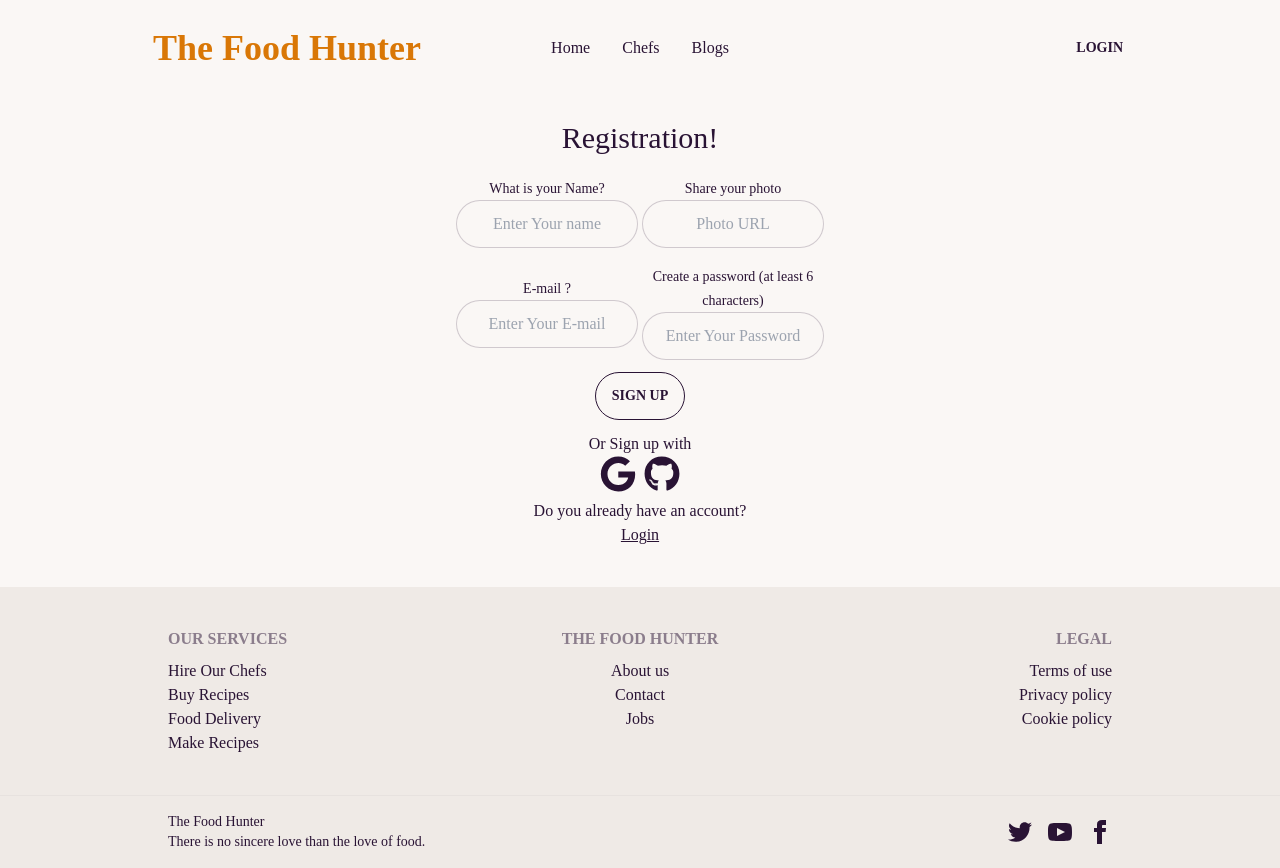
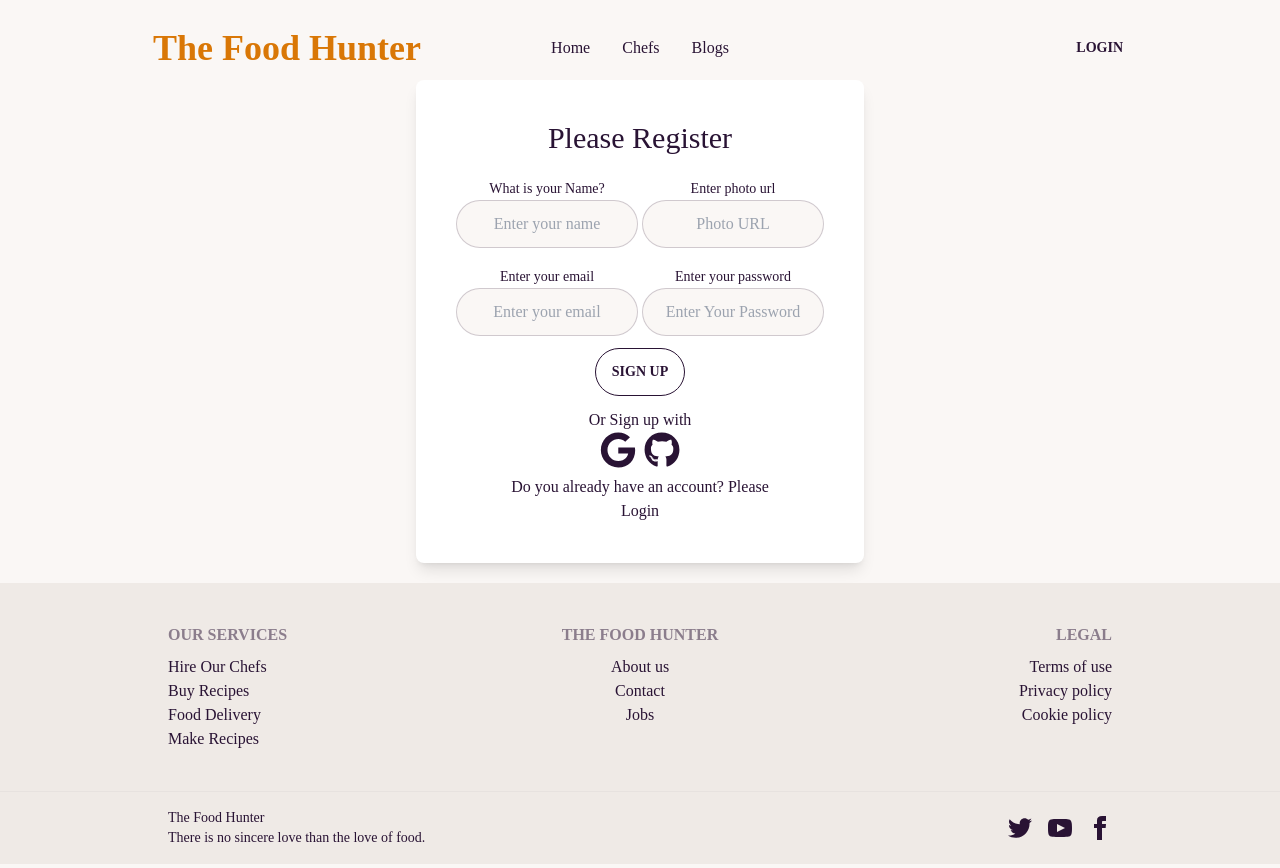
Before and after one commit to Pritamdutta7498/the-food-hunter, a React (Vite) app: page /access/register in a window 1280 px wide. Built offline with nearby package versions, Linux system fonts and the light colour scheme; no server answers; what @react-pdf/renderer would draw is missing.

Commit message:
Registration form is complete

```diff
--- a/src/components/pages/Access/Register.jsx
+++ b/src/components/pages/Access/Register.jsx
@@ -67,24 +67,24 @@ const Register = () => {
   }
   return (
     <div>
-      <div className="text-center mx-auto p-5 md:p-10 form-control w-full max-w-md">
+      <div className="border-3 mb-5 rounded-lg shadow-lg bg-white text-center text-center mx-auto p-5 md:p-10 form-control w-full max-w-md">
         <form onSubmit={handleRegister} className='mb-3'>
-          <h3 className='text-3xl mb-5'>Registration!</h3>
+          <h3 className='text-3xl mb-5'>Please Register</h3>
           <div className='grid grid-cols-2 gap-1 justify-items-center items-center'>
             <div>
               <span className="label-text">What is your Name?</span>
-              <input type="text" placeholder="Enter Your name" name='name' className="input input-bordered w-full max-w-xs text-center mb-3" required />
+              <input type="text" placeholder="Enter your name" name='name' className="input input-bordered w-full max-w-xs text-center mb-3" required />
             </div>
             <div>
-              <span className="label-text">Share your photo</span>
+              <span className="label-text">Enter photo url</span>
               <input type="text" placeholder="Photo URL" name='photoURL' className="input input-bordered w-full max-w-xs text-center mb-3" required />
             </div>
             <div>
-              <span className="label-text">E-mail ?</span>
-              <input type="email" placeholder="Enter Your E-mail" name='email' className="input input-bordered w-full max-w-xs text-center mb-3" required />
+              <span className="label-text">Enter your email</span>
+              <input type="email" placeholder="Enter your email" name='email' className="input input-bordered w-full max-w-xs text-center mb-3" required />
             </div>
             <div>
-              <span className="label-text">Create a password (at least 6 characters) </span>
+              <span className="label-text">Enter your password </span>
               <input type="Password" placeholder="Enter Your Password" name='password' className="input input-bordered w-full max-w-xs text-center mb-3" required />
             </div>
           </div>
@@ -94,11 +94,11 @@ const Register = () => {
                 {
                   errorMessage.slice(0, 9) === 'Firebase:' ? (
                     errorMessage === 'Firebase: Error (auth/email-already-in-use).' ?
-                      <p>Email already used</p> :
+                      <p>Email already in used!</p> :
                       errorMessage === 'Firebase: Error (auth/invalid-email).' ?
-                        <p>Email is not formatted correctly</p> :
+                        <p>Email is not formatted correctly!</p> :
                         errorMessage === 'Firebase: Error (auth/too-many-requests).' ?
-                          <p>Too many attempts, try again later</p> :
+                          <p>Too many attempts, try again later...</p> :
                           <p>'There was an error while trying to create your account. Please try again later.'</p>
                   ) :
                     <p>{errorMessage}</p>
@@ -114,10 +114,10 @@ const Register = () => {
           <button onClick={handleGitHubSignIn}><FaGithub className='text-4xl' /></button>
         </div>
         <div>
-          <p>Do you already have an account?
+          <p>Do you already have an account? Please
             <br />
             <Link to='/access/login'>
-              <span className='underline decoration-1'>Login</span>
+              <span className='hover:underline decoration-1'>Login</span>
             </Link>
           </p>
         </div>
```
